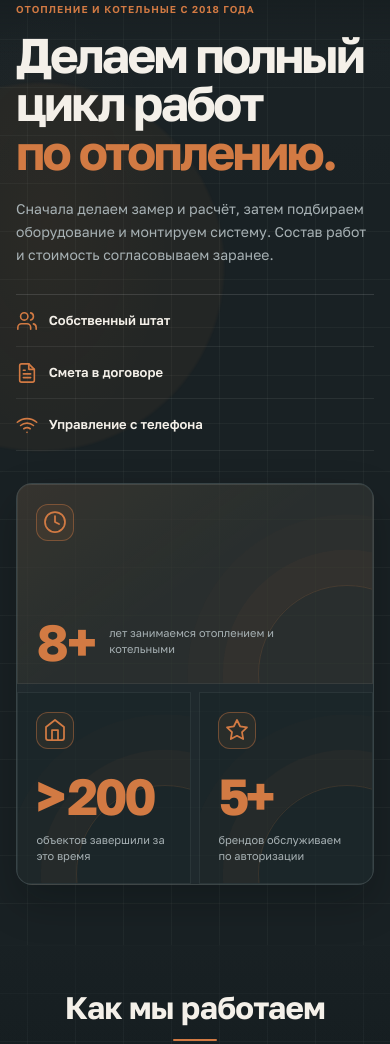
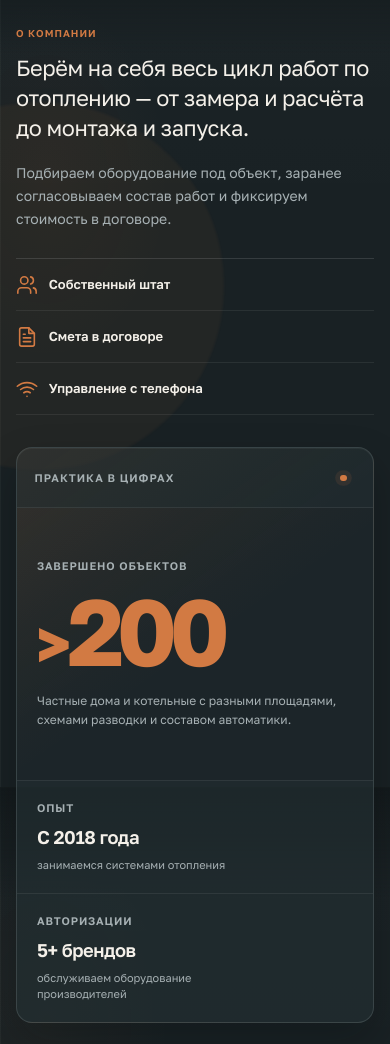
Before and after one commit to vacbanned2314/vacbanned2314.github.io, a plain HTML site: page index.html in a window 390 px wide. Shown: the part 2401-3445 px from the top of the page. Drawn offline with nearby package versions, Linux system fonts and the light colour scheme.

Commit message:
Redesign company proof section

```diff
--- a/css/about-route.css
+++ b/css/about-route.css
@@ -1,8 +1,9 @@
-/* Homepage about section: selected route concept adapted to the site tokens. */
+/* Homepage about section: calm company statement plus a compact practice dossier. */
 #about.about-route {
     position: relative;
     overflow: hidden;
     padding-block: clamp(4.5rem, 8vw, 7rem);
+    scroll-margin-top: var(--header-offset, 5rem);
 }
 
 #about.about-route::before {
@@ -20,8 +21,8 @@
 #about .about-route-layout {
     position: relative;
     display: grid;
-    grid-template-columns: minmax(0, 0.86fr) minmax(34rem, 1.14fr);
-    gap: clamp(3rem, 7vw, 7rem);
+    grid-template-columns: minmax(0, 0.92fr) minmax(32rem, 1.08fr);
+    gap: clamp(3rem, 6vw, 6rem);
     align-items: center;
 }
 
@@ -30,7 +31,7 @@
 }
 
 #about .about-route-kicker {
-    margin: 0 0 1.25rem;
+    margin: 0 0 1.15rem;
     color: var(--accent);
     font-size: var(--fs-12);
     font-weight: var(--font-weight-semibold);
@@ -38,22 +39,19 @@
     text-transform: uppercase;
 }
 
-#about .about-route-title {
-    max-width: 12ch;
+#about .about-route-lead {
+    max-width: 32ch;
     margin: 0;
-    font-size: clamp(2.8rem, 5.3vw, 5.25rem);
-    line-height: 0.98;
-    letter-spacing: -0.055em;
-    text-wrap: balance;
-}
-
-#about .about-route-title span {
-    color: var(--accent);
+    color: var(--text-pure);
+    font-size: clamp(1.35rem, 2vw, 1.75rem);
+    font-weight: 400;
+    line-height: 1.4;
+    letter-spacing: -0.02em;
 }
 
 #about .about-route-copy {
     max-width: 34rem;
-    margin: 1.75rem 0 0;
+    margin: 1.35rem 0 0;
     color: var(--text-dim);
     font-size: var(--fs-16);
     line-height: 1.7;
@@ -90,8 +88,9 @@
 
 #about .about-route-metrics {
     display: grid;
-    grid-template-columns: repeat(2, minmax(0, 1fr));
-    gap: 0.75rem;
+    grid-template-rows: auto minmax(17rem, 1fr) auto;
+    min-height: 31.5rem;
+    gap: 0;
     padding: 0;
     border: 0;
     border-radius: 0;
@@ -99,108 +98,118 @@
     box-shadow: none;
 }
 
-#about .about-route-metric {
-    position: relative;
-    min-height: 13.75rem;
-    padding: clamp(1.4rem, 3vw, 2rem);
-    overflow: hidden;
-    border: 1px solid var(--line-soft);
-    border-radius: calc(var(--radius-panel) - 3px);
-    background: var(--bg-card);
-    transition: transform 0.3s cubic-bezier(0.22, 1, 0.36, 1), border-color 0.3s ease, background-color 0.3s ease;
+#about .about-route-proof-head {
+    display: flex;
+    min-height: 4.25rem;
+    align-items: center;
+    justify-content: space-between;
+    gap: 1rem;
+    padding: 1rem clamp(1.35rem, 3vw, 2rem);
+    border-bottom: 1px solid var(--line-soft);
+    color: var(--text-dim);
+    font-size: var(--fs-11);
+    font-weight: var(--font-weight-semibold);
+    letter-spacing: 0.09em;
+    text-transform: uppercase;
 }
 
-#about .about-route-metric::after {
-    content: "";
-    position: absolute;
-    right: -4rem;
-    bottom: -5rem;
-    width: 11rem;
-    height: 11rem;
-    border: 1px solid rgba(var(--accent-rgb), 0.16);
-    border-radius: 50%;
-    box-shadow: 0 0 0 2.2rem rgba(var(--accent-rgb), 0.035), 0 0 0 4.4rem rgba(var(--accent-rgb), 0.02);
-    pointer-events: none;
+#about .about-route-proof-status {
+    display: flex;
+    align-items: center;
+    gap: 0.55rem;
+    color: var(--text-dim);
+    font-size: var(--fs-10);
+    font-weight: var(--font-weight-medium);
+    letter-spacing: 0.06em;
 }
 
-#about .about-route-metric:hover {
-    transform: translateY(-4px);
-    border-color: rgba(var(--accent-rgb), 0.4);
+#about .about-route-proof-status i {
+    width: 0.4rem;
+    height: 0.4rem;
+    flex: 0 0 auto;
+    border-radius: 50%;
+    background: var(--accent);
+    box-shadow: 0 0 0 0.3rem rgba(var(--accent-rgb), 0.1);
 }
 
-#about .about-route-metric--main {
-    display: grid;
-    grid-template-columns: auto minmax(13rem, 1fr);
-    grid-column: 1 / -1;
-    min-height: 15rem;
-    align-items: end;
-    align-content: end;
-    column-gap: clamp(1.25rem, 3vw, 2.5rem);
-    background:
-        linear-gradient(125deg, rgba(var(--accent-rgb), 0.12), transparent 55%),
-        var(--bg-card);
+#about .about-route-proof-main {
+    display: flex;
+    flex-direction: column;
+    justify-content: center;
+    padding: clamp(2rem, 4.5vw, 3.5rem);
+    background: rgba(var(--accent-rgb), 0.045);
 }
 
-#about .about-route-metric-icon {
-    display: grid;
-    width: 2.75rem;
-    height: 2.75rem;
-    place-items: center;
-    margin-bottom: 2.1rem;
-    border: 1px solid rgba(var(--accent-rgb), 0.42);
-    border-radius: var(--radius-icon);
-    color: var(--accent);
-    background: rgba(var(--accent-rgb), 0.08);
+#about .about-route-proof-label,
+#about .about-route-proof-fact p {
+    margin: 0;
+    color: var(--text-dim);
+    font-size: var(--fs-11);
+    font-weight: var(--font-weight-semibold);
+    letter-spacing: 0.08em;
+    text-transform: uppercase;
 }
 
-#about .about-route-metric--main .about-route-metric-icon {
-    position: absolute;
-    top: 2rem;
-    left: 2rem;
+#about .about-route-proof-value {
+    display: flex;
+    align-items: baseline;
+    margin-top: 1.35rem;
+    color: var(--accent);
+    font-size: clamp(5rem, 9vw, 8rem);
+    font-weight: var(--font-weight-bold);
+    line-height: 0.78;
+    letter-spacing: -0.085em;
 }
 
-#about .about-route-value {
-    position: relative;
-    z-index: 1;
-    display: flex;
-    align-items: baseline;
-    color: var(--accent);
-    font-size: clamp(3.25rem, 6vw, 5.5rem);
-    font-weight: var(--font-weight-bold);
-    line-height: 0.9;
-    letter-spacing: -0.07em;
+#about .about-route-proof-value > span:first-child {
+    margin-right: 0.08em;
+    font-size: 0.62em;
 }
 
-#about .about-route-value small {
-    margin-left: 0.65rem;
-    color: var(--text-pure);
+#about .about-route-proof-copy {
+    max-width: 31rem;
+    margin: 1.6rem 0 0;
+    color: var(--text-dim);
     font-size: var(--fs-14);
-    letter-spacing: 0;
+    line-height: 1.55;
 }
 
-#about .about-route-prefix {
-    margin-right: 0.1em;
+#about .about-route-proof-facts {
+    display: grid;
+    grid-template-columns: repeat(2, minmax(0, 1fr));
+    border-top: 1px solid var(--line-soft);
 }
 
-#about .about-route-plus {
-    margin-left: 0.04em;
+#about .about-route-proof-fact {
+    min-width: 0;
+    padding: clamp(1.3rem, 3vw, 2rem);
+    transition: background-color 0.3s ease;
 }
 
-#about .about-route-metric p {
-    position: relative;
-    z-index: 1;
-    max-width: 15rem;
-    margin: 0.8rem 0 0;
-    color: var(--text-dim);
-    font-size: var(--fs-13);
-    line-height: 1.5;
+#about .about-route-proof-fact + .about-route-proof-fact {
+    border-left: 1px solid var(--line-soft);
 }
 
-#about .about-route-metric--main p {
-    align-self: end;
-    max-width: 18rem;
-    margin: 0 0 0.5rem;
-    font-size: var(--fs-15);
+#about .about-route-proof-fact:hover {
+    background: rgba(var(--accent-rgb), 0.045);
+}
+
+#about .about-route-proof-fact strong {
+    display: block;
+    margin-top: 0.8rem;
+    color: var(--text-pure);
+    font-size: clamp(1.15rem, 2vw, 1.45rem);
+    font-weight: var(--font-weight-semibold);
+    line-height: 1.15;
+    letter-spacing: -0.025em;
+}
+
+#about .about-route-proof-fact span {
+    display: block;
+    max-width: 15rem;
+    margin-top: 0.55rem;
+    color: var(--text-dim);
+    font-size: var(--fs-11);
     line-height: 1.45;
 }
 
@@ -210,8 +219,8 @@
         gap: 2.5rem;
     }
 
-    #about .about-route-title {
-        max-width: 15ch;
+    #about .about-route-lead {
+        max-width: 33ch;
     }
 
     #about .about-route-copy {
@@ -221,7 +230,7 @@
 
 @media (max-width: 639px) {
     #about.about-route {
-        padding-block: 3.75rem;
+        padding: 5.25rem 0 3.75rem;
     }
 
     #about .about-route-layout {
@@ -229,18 +238,18 @@
     }
 
     #about .about-route-kicker {
-        margin-bottom: 1rem;
+        margin-bottom: 0.9rem;
         font-size: var(--fs-10);
     }
 
-    #about .about-route-title {
+    #about .about-route-lead {
         max-width: 100%;
-        font-size: clamp(2.5rem, 12.5vw, 3.65rem);
-        line-height: 1;
+        font-size: clamp(1.3rem, 5.6vw, 1.6rem);
+        line-height: 1.38;
     }
 
     #about .about-route-copy {
-        margin-top: 1.25rem;
+        margin-top: 1.1rem;
         font-size: var(--fs-14);
         line-height: 1.65;
     }
@@ -261,46 +270,55 @@
     }
 
     #about .about-route-metrics {
-        grid-template-columns: 1fr 1fr;
-        gap: 0.5rem;
+        grid-template-rows: auto auto auto;
+        min-height: 0;
         padding: 0;
     }
 
-    #about .about-route-metric {
-        min-height: 10.75rem;
-        padding: 1.15rem;
+    #about .about-route-proof-head {
+        min-height: 3.75rem;
+        padding: 0.9rem 1.1rem;
     }
 
-    #about .about-route-metric--main {
-        grid-template-columns: auto minmax(0, 1fr);
-        min-height: 12.5rem;
-        column-gap: 1rem;
+    #about .about-route-proof-status {
+        font-size: 0;
     }
 
-    #about .about-route-metric--main .about-route-metric-icon {
-        top: 1.15rem;
-        left: 1.15rem;
+    #about .about-route-proof-status i {
+        margin-right: 0;
     }
 
-    #about .about-route-metric-icon {
-        width: 2.35rem;
-        height: 2.35rem;
-        margin-bottom: 1.5rem;
+    #about .about-route-proof-main {
+        min-height: 17rem;
+        padding: 2rem 1.25rem;
     }
 
-    #about .about-route-value {
-        font-size: clamp(2.6rem, 13vw, 4rem);
+    #about .about-route-proof-value {
+        font-size: clamp(4.8rem, 24vw, 6.8rem);
     }
 
-    #about .about-route-metric p,
-    #about .about-route-metric--main p {
-        max-width: 11rem;
-        font-size: var(--fs-11);
+    #about .about-route-proof-copy {
+        max-width: 24rem;
+        font-size: var(--fs-12);
+    }
+
+    #about .about-route-proof-facts {
+        grid-template-columns: 1fr;
+    }
+
+    #about .about-route-proof-fact,
+    #about .about-route-proof-fact + .about-route-proof-fact {
+        padding: 1.25rem;
+        border-left: 0;
+    }
+
+    #about .about-route-proof-fact + .about-route-proof-fact {
+        border-top: 1px solid var(--line-soft);
     }
 }
 
 @media (prefers-reduced-motion: reduce) {
-    #about .about-route-metric {
+    #about .about-route-proof-fact {
         transition: none;
     }
 }
--- a/css/home-boiler.css
+++ b/css/home-boiler.css
@@ -161,8 +161,7 @@ body.home-page .hero-stats-title-text {
 }
 
 body.home-page .hero-stat-icon,
-body.home-page .service-icon-wrap,
-body.home-page .about-route-metric-icon {
+body.home-page .service-icon-wrap {
     border-radius: var(--boiler-radius-card);
     background: rgba(var(--boiler-copper-rgb), 0.12);
     color: var(--boiler-copper-hi);
@@ -205,14 +204,10 @@ body.home-page #services .services-pipeline {
     background: var(--boiler-module-shell);
 }
 
-body.home-page #about .about-route-metric {
-    border-radius: 0;
-    border-color: var(--boiler-line-soft);
-    background: rgba(16, 23, 25, 0.18);
-}
-
-body.home-page #about .about-route-metric--main {
-    background: rgba(var(--boiler-copper-rgb), 0.055);
+body.home-page #about .about-route-proof-main {
+    background:
+        linear-gradient(145deg, rgba(var(--boiler-copper-rgb), 0.07), transparent 52%),
+        var(--boiler-module-pane);
 }
 
 body.home-page #services .services-grid {
--- a/css/main.css
+++ b/css/main.css
@@ -5,6 +5,6 @@
 @import url("animations.css?v=20260817-1635");
 @import url("mobile.css?v=20260817-1635");
 @import url("design-system.css?v=20260817-hero-actions-restore");
-@import url("about-route.css?v=20260817-1635");
+@import url("about-route.css?v=20260825-proof-1");
 @import url("home-atmosphere.css?v=20260818-seam-pass");
-@import url("home-boiler.css?v=20260825-services-1");
+@import url("home-boiler.css?v=20260825-proof-1");
--- a/index.html
+++ b/index.html
@@ -39,7 +39,7 @@
         document.documentElement.setAttribute('data-theme', savedTheme);
     </script>
 
-    <link rel="stylesheet" href="css/main.css?v=20260825-services-1">
+    <link rel="stylesheet" href="css/main.css?v=20260825-proof-1">
     <link rel="preconnect" href="https://fonts.googleapis.com">
     <link rel="preconnect" href="https://fonts.gstatic.com" crossorigin>
     <link href="https://fonts.googleapis.com/css2?family=Golos+Text:wght@400;500;600;700&display=swap" rel="stylesheet">
@@ -380,9 +380,9 @@
             <div class="container">
                 <div class="about-route-layout">
                     <div class="about-route-intro">
-                        <p class="about-route-kicker">Отопление и котельные с 2018 года</p>
-                        <h2 class="section-title about-route-title">Делаем полный<br>цикл работ<br><span>по&nbsp;отоплению.</span></h2>
-                        <p class="about-route-copy">Сначала делаем замер и расчёт, затем подбираем оборудование и монтируем систему. Состав работ и стоимость согласовываем заранее.</p>
+                        <h2 class="about-route-kicker">О компании</h2>
+                        <p class="about-route-lead">Берём на себя весь цикл работ по отоплению — от замера и расчёта до монтажа и запуска.</p>
+                        <p class="about-route-copy">Подбираем оборудование под объект, заранее согласовываем состав работ и фиксируем стоимость в договоре.</p>
 
                         <div class="about-route-principles" aria-label="Принципы работы">
                             <div class="about-route-principle">
@@ -400,30 +400,30 @@
                         </div>
                     </div>
 
-                    <div class="about-route-metrics" aria-label="Показатели компании">
-                        <article class="about-route-metric about-route-metric--main">
-                            <div class="about-route-metric-icon">
-                                <svg width="24" height="24" viewBox="0 0 24 24" aria-hidden="true"><use href="#icon-clock"></use></svg>
-                            </div>
-                            <div class="about-route-value"><span class="stat-count" data-count="8">0</span><span class="about-route-plus">+</span></div>
-                            <p>лет занимаемся отоплением и котельными</p>
+                    <div class="about-route-metrics" aria-label="Практика компании в цифрах">
+                        <div class="about-route-proof-head">
+                            <span>Практика в цифрах</span>
+                            <span class="about-route-proof-status"><i aria-hidden="true"></i> Отопление и котельные</span>
+                        </div>
+
+                        <article class="about-route-proof-main">
+                            <p class="about-route-proof-label">Завершено объектов</p>
+                            <div class="about-route-proof-value"><span aria-hidden="true">&gt;</span><span class="stat-count" data-count="200">0</span></div>
+                            <p class="about-route-proof-copy">Частные дома и котельные с разными площадями, схемами разводки и составом автоматики.</p>
                         </article>
 
-                        <article class="about-route-metric">
-                            <div class="about-route-metric-icon">
-                                <svg width="24" height="24" viewBox="0 0 24 24" aria-hidden="true"><use href="#icon-home"></use></svg>
-                            </div>
-                            <div class="about-route-value"><span class="about-route-prefix">&gt;</span><span class="stat-count" data-count="200">0</span></div>
-                            <p>объектов завершили за это время</p>
-                        </article>
-
-                        <article class="about-route-metric">
-                            <div class="about-route-metric-icon">
-                                <svg width="24" height="24" viewBox="0 0 24 24" aria-hidden="true"><use href="#icon-star"></use></svg>
-                            </div>
-                            <div class="about-route-value"><span>5+</span></div>
-                            <p>брендов обслуживаем по авторизации</p>
-                        </article>
+                        <div class="about-route-proof-facts">
+                            <article class="about-route-proof-fact">
+                                <p>Опыт</p>
+                                <strong>С 2018 года</strong>
+                                <span>занимаемся системами отопления</span>
+                            </article>
+                            <article class="about-route-proof-fact">
+                                <p>Авторизации</p>
+                                <strong>5+ брендов</strong>
+                                <span>обслуживаем оборудование производителей</span>
+                            </article>
+                        </div>
                     </div>
                 </div>
             </div>
```
